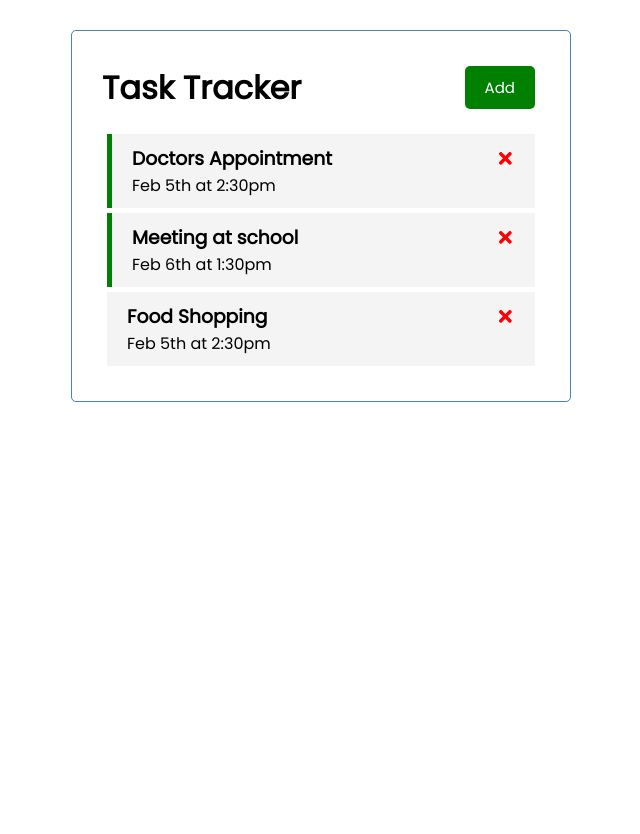
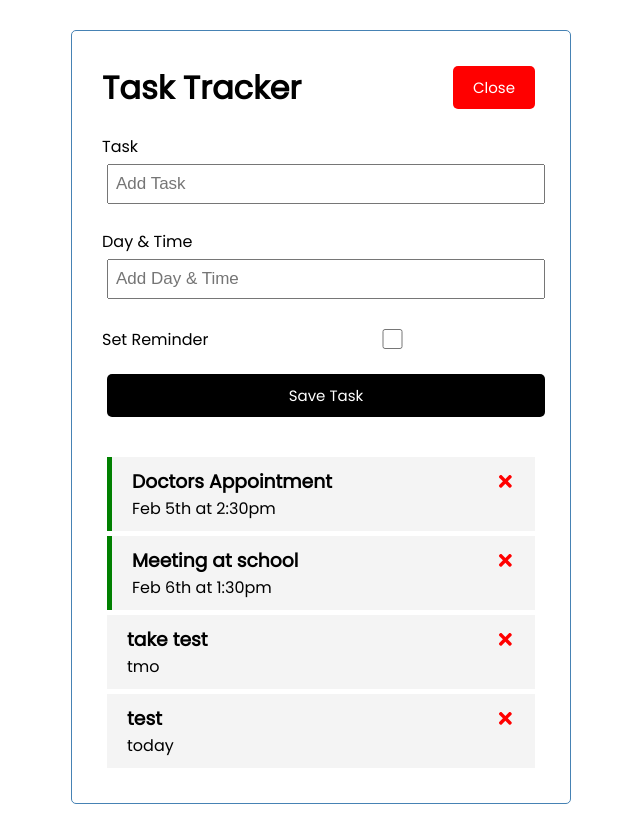
Before and after one commit to dbarraca/Task-Tracker, a React (Create React App) app: page / in a window 1280 px wide. Both pictures are taken after a click on the button "Add". Shown: the whole page, without its empty margins (319-959 px from the left). Before the commit the page ends 800 px from the top, so only its background shows below. Built offline with nearby package versions, Linux system fonts and the light colour scheme; data requests are answered from the project's data file.

Commit message:
Added Fake backend

```diff
--- /dev/null
+++ b/db.json
@@ -0,0 +1,28 @@
+{
+  "tasks": [
+    {
+      "id": 1,
+      "text": "Doctors Appointment",
+      "day": "Feb 5th at 2:30pm",
+      "reminder": true
+    },
+    {
+      "id": 2,
+      "text": "Meeting at school",
+      "day": "Feb 6th at 1:30pm",
+      "reminder": true
+    },
+    {
+      "text": "take test",
+      "day": "tmo",
+      "reminder": false,
+      "id": 3
+    },
+    {
+      "text": "test",
+      "day": "today",
+      "reminder": false,
+      "id": 4
+    }
+  ]
+}
--- a/src/App.js
+++ b/src/App.js
@@ -1,40 +1,88 @@
 import './App.css';
 import Header from './components/Header'
 import Tasks from './components/Tasks'
-import {useState} from 'react';
+import AddTask from './components/AddTask'
+import {useEffect, useState} from 'react';
 
 function App() {
-  const [tasks, setTasks] = useState ([
+  const [ showAddTask, setShowAddTask ] = useState(false);
+
+  const [tasks, setTasks] = useState ([]);
+
+  useEffect(() => {
+    const getTasks = async () => {
+      const tasksFromServer = await fetchTasks();
+
+      setTasks(tasksFromServer);
+    }
+
+    getTasks();
+  }, []);
+
+    // Fetch task
+    const fetchTask = async (id) => {
+      const res = await fetch(`http://localhost:5000/tasks/${id}`);
+      const data = await res.json();
+
+      return data;
+    }
+
+  // Fetch tasks
+  const fetchTasks = async () => {
+    const res = await fetch('http://localhost:5000/tasks');
+    const data = await res.json();
+
+    return data;
+  }
+
+  // Add Task
+  const addTask = async(task) => {
+    const res = await fetch(`http://localhost:5000/tasks`,
     {
-        id: 1,
-        text: 'Doctors Appointment',
-        day: 'Feb 5th at 2:30pm',
-        reminder: true,
-    },
-    {
-        id: 2,
-        text: 'Meeting at school',
-        day: 'Feb 6th at 1:30pm',
-        reminder: true,
-    },
-    {
-        id: 3,
-        text: 'Food Shopping',
-        day: 'Feb 5th at 2:30pm',
-        reminder: false,
-    }
-  ]);
+      method: "POST",
+      headers: {
+        'Content-Type' : 'application/json'
+      },
+      body: JSON.stringify(task)
+    })
+
+    const data = await res.json();
+
+    setTasks([...tasks, data]);
+
+    // const id = Math.floor(Math.random() * 10000 + 1);
+    // setTasks([...tasks, { id: id, ...task}]);
+  }
 
   // Delete Task
-  const deleteTask = (id) => {
+  const deleteTask = async (id) => {
+    await fetch(`http://localhost:5000/tasks/${id}`,
+    {
+      method: 'DELETE',
+    })
+
     setTasks(tasks.filter((task) => task.id !== id));
   }
 
   // Toggle Reminder
-  const toggleReminder = (id) => {
+  const toggleReminder = async (id) => {
+    const taskToToggle = await fetchTask(id);
+    const updatedTask = { ...taskToToggle, reminder: !taskToToggle.reminder }
+
+    const res = await fetch(`http://localhost:5000/tasks/${id}`,
+    {
+      method: 'PUT',
+      headers: {
+        'Content-type': 'application/json'
+      },
+      body: JSON.stringify(updatedTask)
+    })
+
+    const data = await res.json();
+
     setTasks(tasks.map((task) =>
-    task.id === id ?
-      {...task, reminder: !task.reminder}
+    task.id === data.id ?
+      {...task, reminder: data.reminder}
       : task
     ))
   }
@@ -42,7 +90,11 @@
   return (
     <div className="App">
       <div className="container">
-        <Header title="Task Tracker"/>
+        <Header title="Task Tracker"
+         onAdd={() => setShowAddTask(!showAddTask)}
+         showAdd={showAddTask}
+        />
+        { showAddTask && <AddTask onAdd={addTask} /> }
         { tasks.length > 0 ?
           <Tasks tasks={tasks} onDelete={deleteTask} onToggle={toggleReminder}/>
           : 'No tasks'
--- /dev/null
+++ b/src/components/AddTask.js
@@ -0,0 +1,43 @@
+import {useState} from 'react';
+
+const AddTask = ({ onAdd }) => {
+    const [text, setText] = useState('');
+    const [day, setDay] = useState('');
+    const [reminder, setReminder] = useState('');
+
+    const onSubmit = (e) => {
+        e.preventDefault();
+
+        if (!text) {
+            alert ('Please add a task');
+            return;
+        }
+
+        onAdd( {text, day, reminder});
+
+        setText('');
+        setDay('');
+        setReminder(false);
+    }
+
+    return (
+        <form className="add-form" onSubmit={onSubmit}>
+            <div className="form-control">
+                <label>Task</label>
+                <input type="text" placeholder="Add Task" value={text} onChange={(e) => setText(e.target.value)}/>
+            </div>
+            <div className="form-control">
+                <label>Day & Time</label>
+                <input type="text" placeholder="Add Day & Time" value={day} onChange={(e) => setDay(e.target.value)}/>
+            </div>
+            <div className="form-control form-control-check">
+                <label>Set Reminder</label>
+                <input type="checkbox" checked={reminder} value={reminder} onChange={(e) => setReminder(e.currentTarget.checked)}/>
+            </div>
+
+            <input type="submit" value="Save Task" className="btn btn-block"/>
+        </form>
+    )
+}
+
+export default AddTask;
--- a/src/components/Header.js
+++ b/src/components/Header.js
@@ -1,17 +1,14 @@
 import PropTypes from 'prop-types';
 import Button from './Button'
 
-const Header = ({title}) => {
-    const onClick = (e) => {
-        console.log("test");
-        console.log(e);
-    };
-
+const Header = ({ title, onAdd, showAdd }) => {
     return (
         <header className="header">
              {/* style={headingStyling} */}
             <h1>{title}</h1>
-            <Button onClick={onClick} color='green' text='Add'></Button>
+            <Button onClick={onAdd}
+                color={ showAdd ? 'red' : 'green'}
+                text={ showAdd ? 'Close' : 'Add'}/>
         </header>
     )
 }
```
Also changed, not shown: package.json (+6 -1 lines), 1 other file (tests, documents, lock files or other folders).
